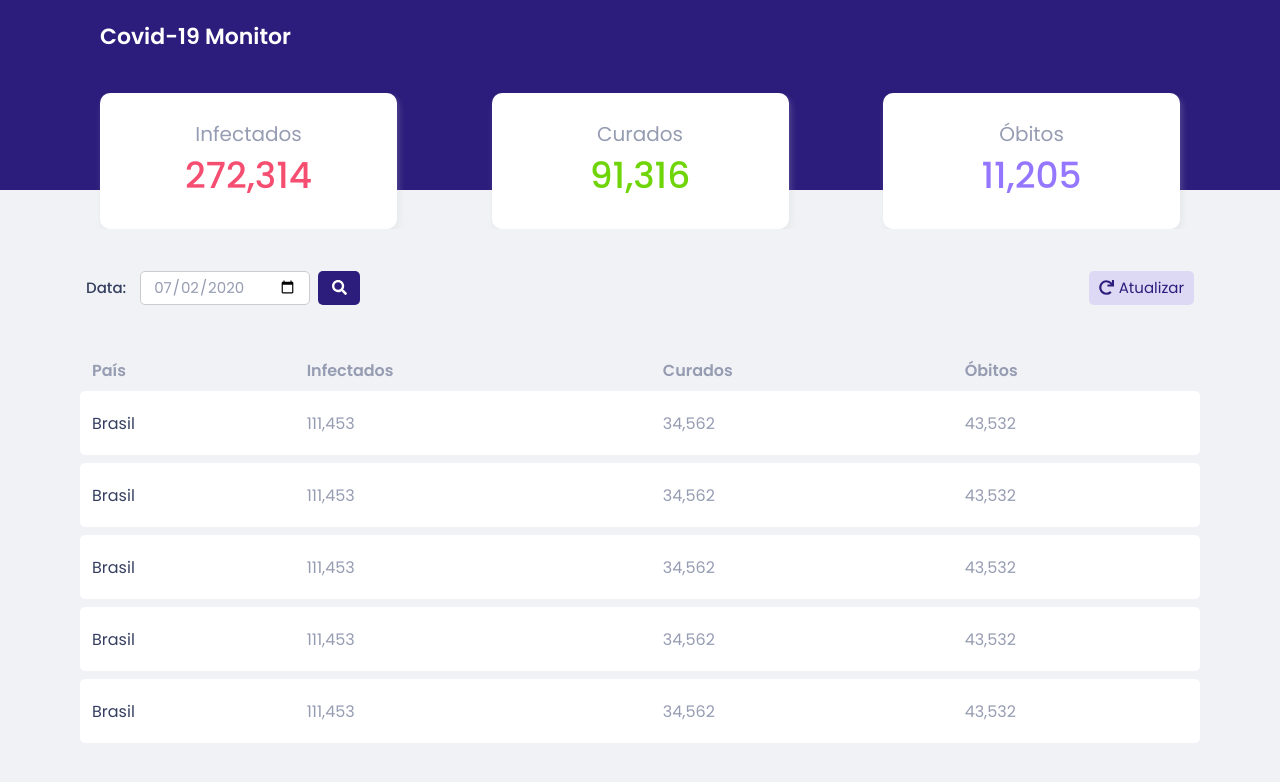
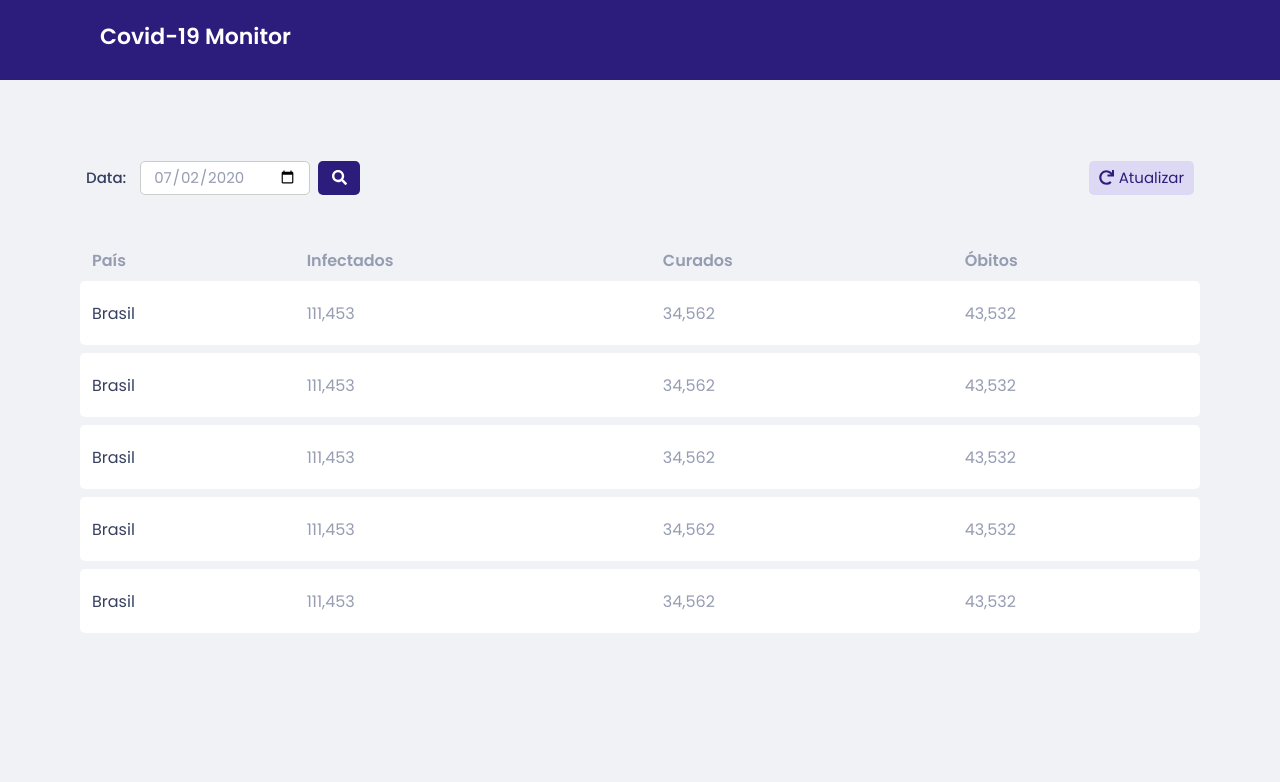
Before and after one commit to reginaldoboeke/covid19-monitor, an Angular app: page / in a window 1280 px wide. Shown: the top 782 px of the page. Built offline with nearby package versions, Linux system fonts and the light colour scheme.

Commit message:
App header isolado

```diff
--- a/src/app/components/app-header/app-header.component.html
+++ b/src/app/components/app-header/app-header.component.html
@@ -1,20 +1,5 @@
-<header>
+<header [style.height]="height+'px'">
   <div class="container">
     <h1>Covid-19 Monitor</h1>
-
-    <div class="list-cards">
-      <div class="card" style="color:#F54E70">
-        <h4>Infectados</h4>
-        <h6>272,314</h6>
-      </div>
-      <div class="card" style="color:#6FD408">
-        <h4>Curados</h4>
-        <h6>91,316</h6>
-      </div>
-      <div class="card" style="color:#9476FF">
-        <h4>Óbitos</h4>
-        <h6>11,205</h6>
-      </div>
-    </div>
   </div>
 </header>
--- a/src/app/components/app-header/app-header.component.scss
+++ b/src/app/components/app-header/app-header.component.scss
@@ -3,7 +3,6 @@ header {
   justify-content: center;
 
   width: 100vw;
-  height: 190px;
   padding: 20px;
   background: #2C1D7C;
 
@@ -15,52 +14,6 @@ header {
       color: #fff;
     }
 
-    div.list-cards {
-      display: flex;
-      justify-content: space-between;
-      flex-wrap: nowrap;
-      overflow-x: auto;
-
-      padding: 0 20px;
-      margin-top: 40px;
-
-      &::-webkit-scrollbar {
-        display: none;
-      }
-
-      div.card {
-        display: flex;
-        flex: 0 0 auto;
-        flex-direction: column;
-        justify-content: center;
-        align-items: center;
-
-        width: 297px;
-        height: 136px;
-        border-radius: 10px;
-
-        background: #FFFFFF;
-        box-shadow: 2px 4px 6px rgba(204, 204, 204, 0.25);
-
-        h4 {
-          color: #969CB2;
-          font-size: 20px;
-          line-height: 30px;
-          font-weight: 400;
-        }
-
-        h6 {
-          font-weight: 500;
-          font-size: 36px;
-          line-height: 54px;
-        }
-
-        & + div.card {
-          margin-left: 10px;
-        }
-      }
-    }
-
     @media (max-width: 540px) {
       h1 { font-size: 20px }
     }
```
Also changed, not shown: src/app/components/app-header/app-header.component.ts (+4 -3 lines).
